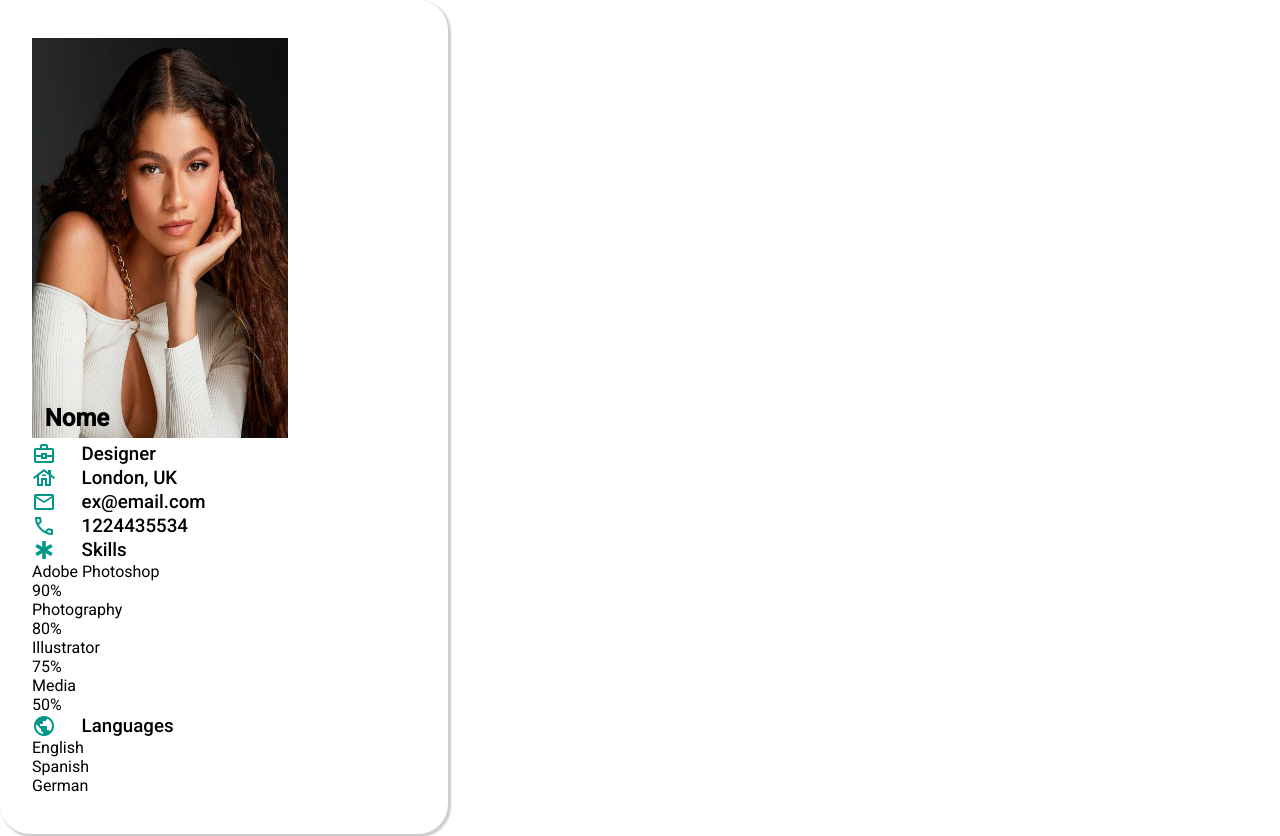
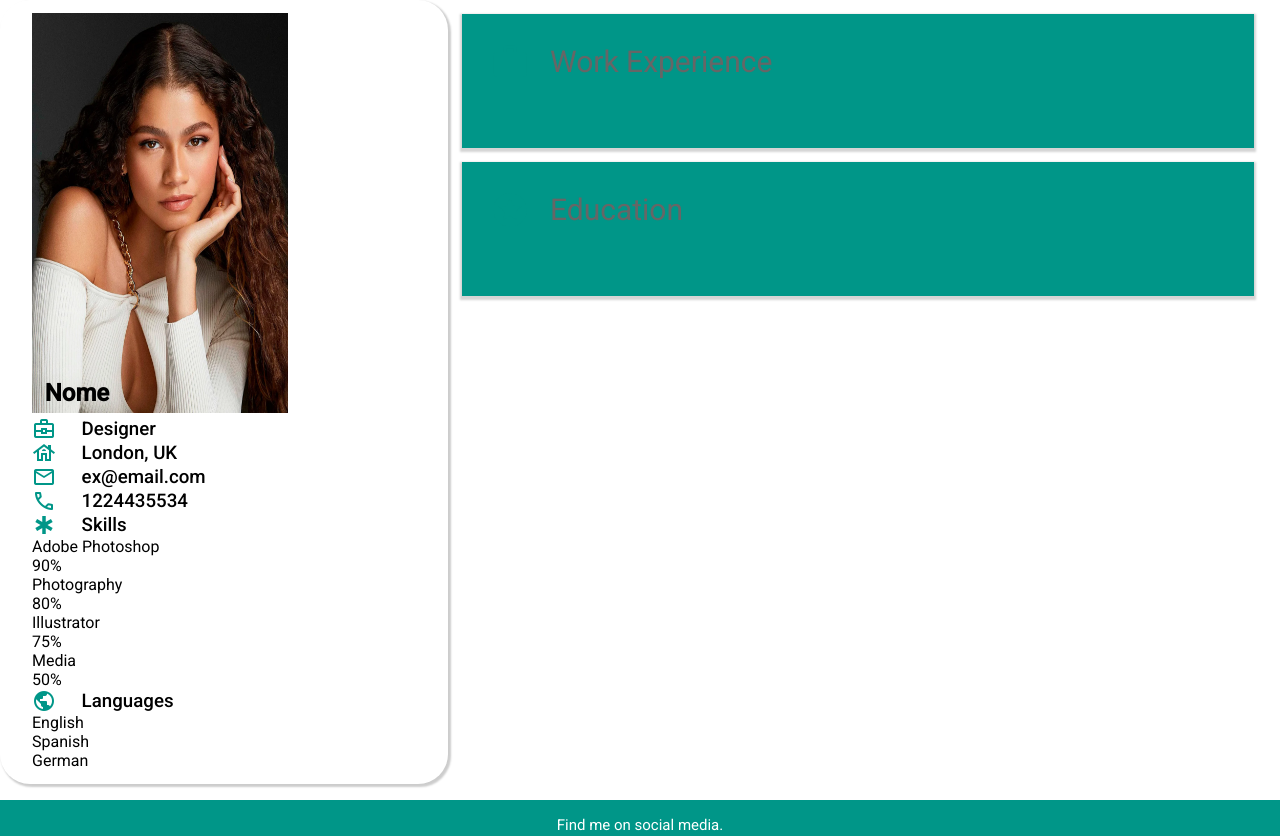
Before and after one commit to thayssa-souza/Project_Curriculum-vitae, an Angular app in the folder Curriculo/: page / in a window 1280 px wide. Shown: the top 836 px of the page. Built offline with nearby package versions, Linux system fonts and the light colour scheme.

Commit message:
update style global with media screen

```diff
--- a/Curriculo/src/app/app.component.html
+++ b/Curriculo/src/app/app.component.html
@@ -1,6 +1,6 @@
 <main>
   <app-info-general></app-info-general>
-  <section>
+  <section class="experiences">
     <app-experiences [experiences]="data.experience"></app-experiences>
   </section>
 </main>
--- a/Curriculo/src/styles.css
+++ b/Curriculo/src/styles.css
@@ -6,3 +6,12 @@ box-sizing: border-box;
 
 html, body { height: 100%; }
 body { margin: 0; font-family: Roboto, "Helvetica Neue", sans-serif; }
+
+@media screen and (min-width: 601px)  {
+  main{
+    display: flex;
+  }
+  .experiences{
+    min-width: calc(100vw - 35vw - 12px);
+  }
+}
```
